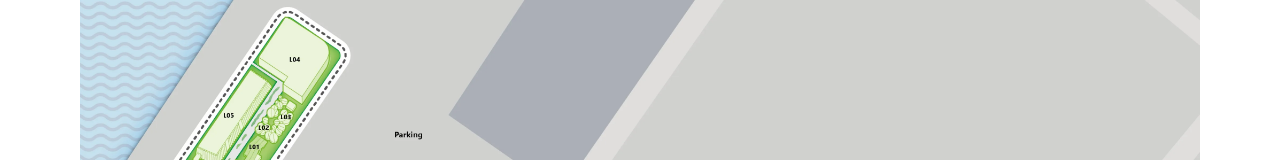
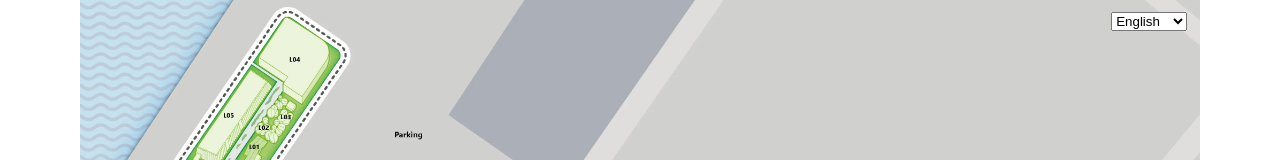
Before and after one commit to caasi/expo-2025-map, a React (Vite) app: page / in a window 1280 px wide. Shown: the top 160 px of the page. Built offline with nearby package versions, Linux system fonts and the light colour scheme.

Commit message:
feat: implement the language selector

```diff
--- a/src/App.css
+++ b/src/App.css
@@ -3,8 +3,12 @@
   padding: 0;
 }
 
+#app {
+  position: relative;
+  height: 100vh;
+}
+
 #map {
-  position: relative;
   height: 100vh;
 }
 
@@ -38,3 +42,9 @@
 #map #regions g.active text {
   display: block;
 }
+
+#actions {
+  position: absolute;
+  top: 1vh;
+  right: 1vw;
+}
--- a/src/App.tsx
+++ b/src/App.tsx
@@ -1,4 +1,4 @@
-import { MouseEvent, useRef, useState } from 'react'
+import { MouseEvent, ChangeEvent, useRef, useState } from 'react'
 import mapImage from './assets/MAtW_expo_2025.webp'
 
 import regions from './regions'
@@ -6,6 +6,7 @@ import regions from './regions'
 import './App.css'
 
 function App() {
+  const lang = getLanguage()
   const [containerRect, setContainerRect] = useState<DOMRect>(new DOMRect())
   const sizeObserverRef = useRef<ResizeObserver>(new ResizeObserver((entries) => {
     for (const entry of entries) {
@@ -17,29 +18,53 @@ function App() {
   const [imageDim, setImageDim] = useState<{ x: number, y: number }>({ x: 1, y: 1 })
   const scale = { x: containerRect.width / imageDim.x, y: containerRect.height / imageDim.y }
 
+  // observe the size of the map container so everything can be scaled properly
+  const handleMapRef = (elem: HTMLDivElement | null) => {
+    sizeObserverRef.current.disconnect()
+    if (!elem) return
+    sizeObserverRef.current.observe(elem)
+  }
+
+  // update the image dimensions when the image is loaded
+  const handleImageRef = (elem: HTMLImageElement | null) => {
+    if (!elem) return
+    if (imageDim.x !== elem.naturalWidth || imageDim.y !== elem.naturalHeight) {
+      setImageDim({
+        x: elem.naturalWidth,
+        y: elem.naturalHeight
+      })
+    }
+  }
+
+  // output the coordinates of the clicked point so that we can add them to the regions
   const handleClick = (e: MouseEvent<HTMLDivElement>) => {
     const x = roundToTwo((e.clientX - containerRect.left) * scale.x)
     const y = roundToTwo((e.clientY - containerRect.top) * scale.y)
     console.log(`{ x: ${x}, y: ${y} },`)
   }
 
+  // change the language in the query string
+  const handleLanguageChange = (e: ChangeEvent<HTMLSelectElement>) => {
+    const url = new URL(window.location.href)
+    const lang = e.currentTarget.value
+    if (lang === navigator.language) {
+      url.searchParams.delete('lang')
+      window
+        .history
+        .pushState({}, '', url.toString())
+      return
+    }
+    url.searchParams.set('lang', lang)
+    window
+      .history
+      .pushState({}, '', url.toString())
+  }
+
   return (
-    <>
-      <div id="map" ref={(elem) => {
-        sizeObserverRef.current.disconnect()
-        if (!elem) return
-        sizeObserverRef.current.observe(elem)
-      }}>
+    <div id="app">
+      <div id="map" ref={handleMapRef}>
         <img
-          ref={(elem) => {
-            if (!elem) return
-            if (imageDim.x !== elem.naturalWidth || imageDim.y !== elem.naturalHeight) {
-              setImageDim({
-                x: elem.naturalWidth,
-                y: elem.naturalHeight
-              })
-            }
-          }}
+          ref={handleImageRef}
           src={mapImage}
           alt="Map of the World Expo 2025"
           onClick={handleClick}
@@ -66,7 +91,7 @@ function App() {
                     points={region.coords.map(coord => `${coord.x},${coord.y}`).join(' ')}
                   />
                   <text x={center.x} y={center.y} fontSize={16 / scale.x}>
-                    {region.names.en}
+                    {region.names[lang] || region.names.en}
                   </text>
                 </g>
               )
@@ -74,7 +99,15 @@ function App() {
           }
         </svg>
       </div>
-    </>
+      <div id="actions">
+        <select value={lang} onChange={handleLanguageChange}>
+          <option value="en">English</option>
+          <option value="ja">日本語</option>
+          <option value="zh-CN">简体中文</option>
+          <option value="zh-TW">繁體中文</option>
+        </select>
+      </div>
+    </div>
   )
 }
 
@@ -82,4 +115,10 @@ function roundToTwo(num: number) {
   return Math.round((num + Number.EPSILON) * 100) / 100
 }
 
+function getLanguage() {
+  const query = new URLSearchParams(window.location.search)
+  const lang = query.get('lang') ?? navigator.language
+  return lang
+}
+
 export default App
--- a/src/regions.tsx
+++ b/src/regions.tsx
@@ -1,11 +1,6 @@
 interface Region {
   label: string
-  names: {
-    en: string
-    ja: string
-    'zh-CN': string
-    'zh-TW': string
-  }
+  names: Partial<Record<string, string>>
   coords: { x: number, y: number }[]
 }
 
```
Also changed, not shown: 1 other file (tests, documents, lock files or other folders).
